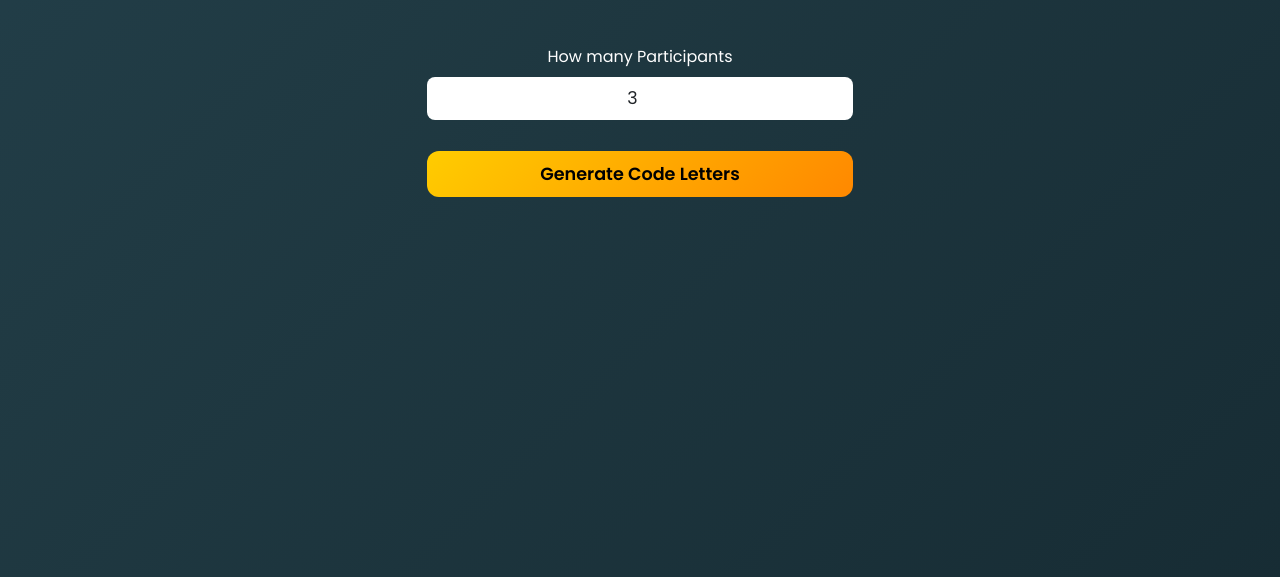
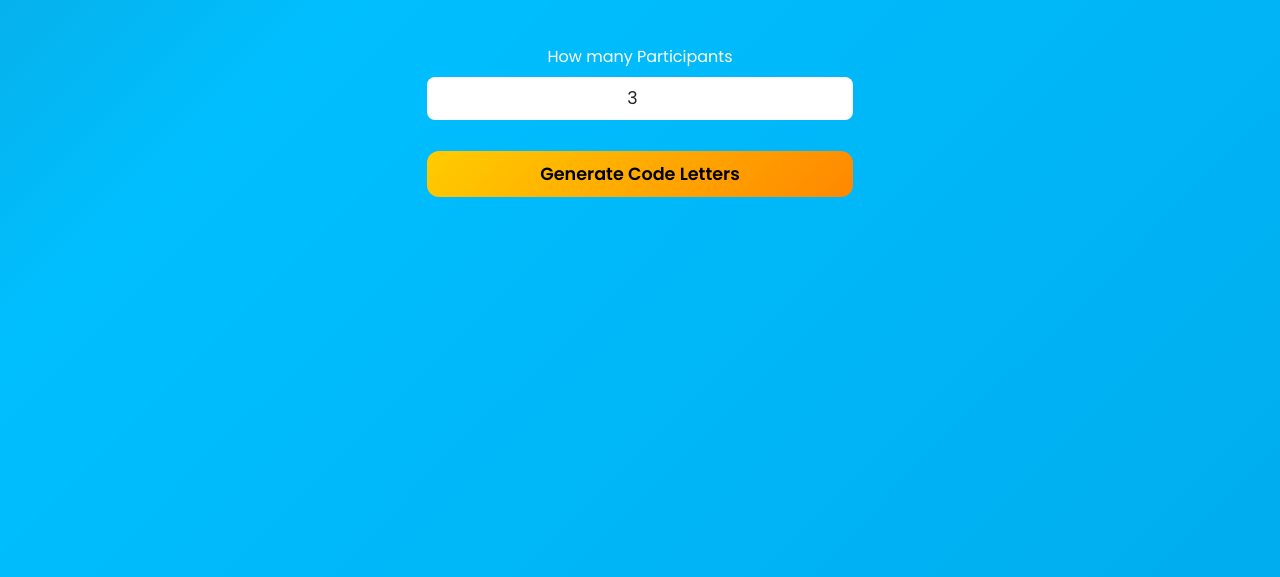
Before and after one commit to mohamed-muzamil123/Hifz-Da-wa-Fest-Code-Letter, a plain HTML site: page index.html in a window 1280 px wide. Shown: the part 271-848 px from the top of the page. Drawn offline with nearby package versions, Linux system fonts and the light colour scheme.

Commit message:
Update styles.css

```diff
--- a/styles.css
+++ b/styles.css
@@ -2,7 +2,7 @@
 @import url('https://fonts.googleapis.com/css2?family=Poppins:wght@400;600;800&display=swap');
 
 body {
-  background: linear-gradient(-45deg, #0f2027, #203a43, #2c5364, #1e3c72);
+  background: linear-gradient(-45deg, #009de0, #00bfff, #2c5364, #1e3c72);
   background-size: 400% 400%;
   animation: gradientShift 12s ease infinite;
   color: white;
```
